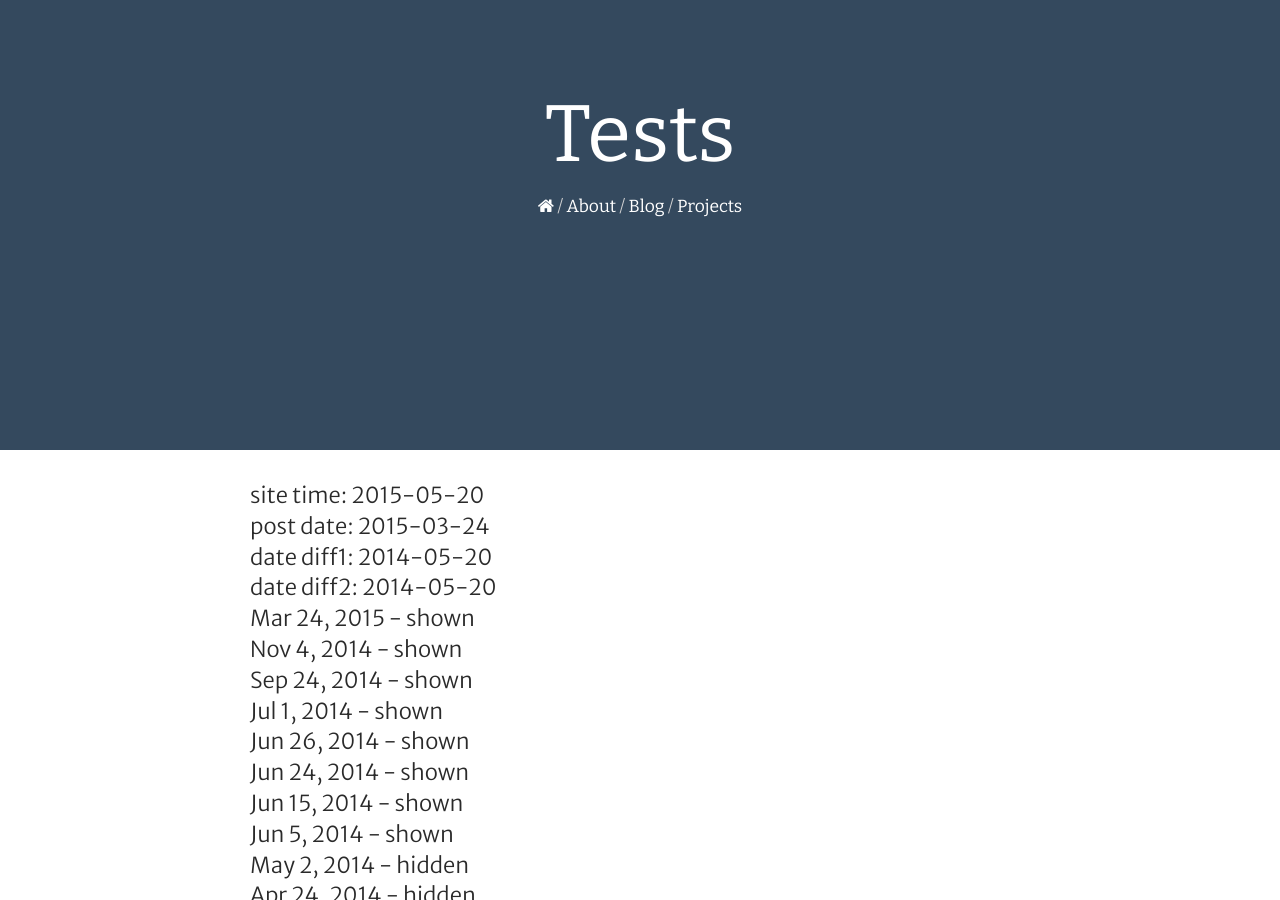
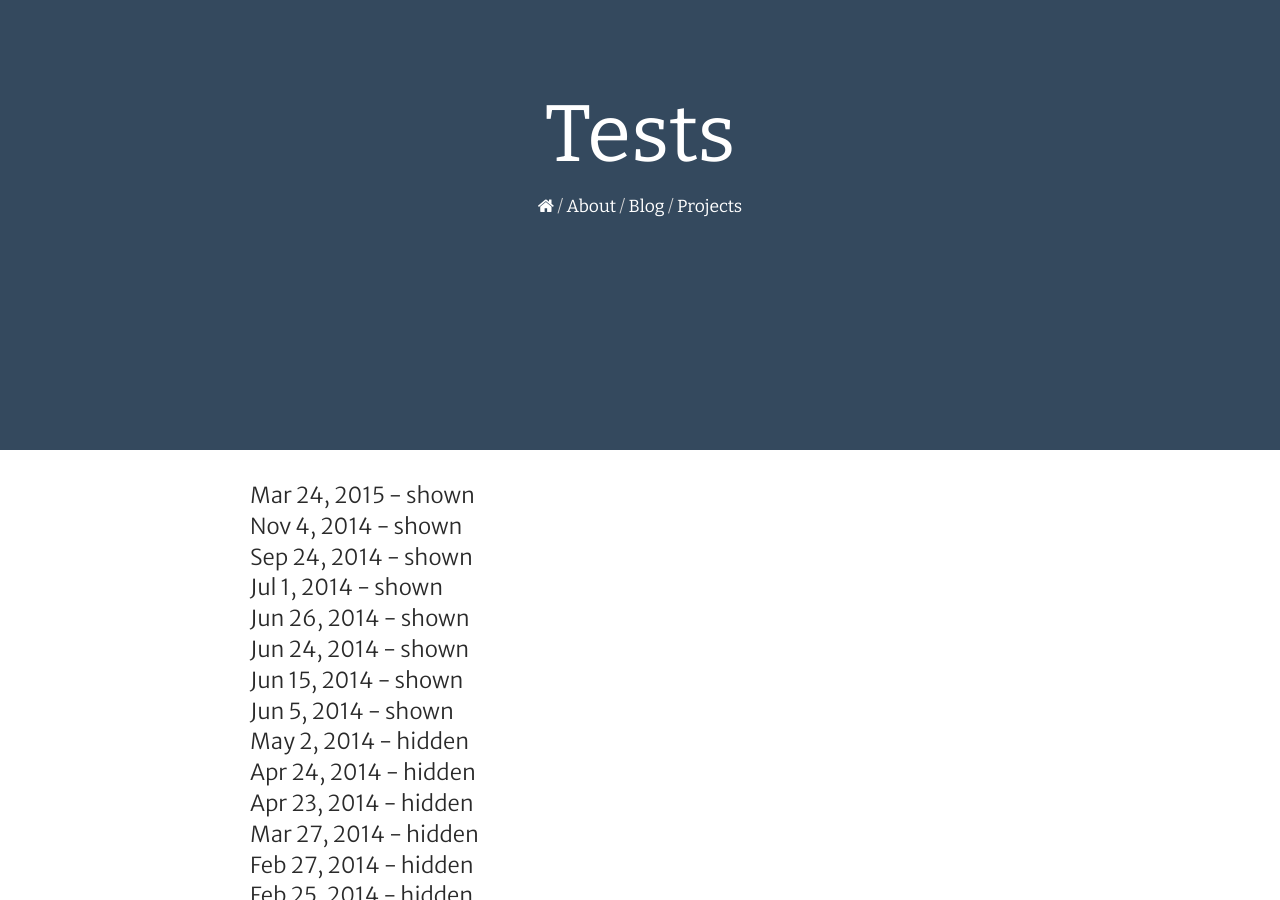
Before and after one commit to Shipwright/daveas.github.io, a Jekyll site: the page built from test.html, in a window 1280 px wide and 900 px high. Built offline with Jekyll 4.4.1, drawn with Linux system fonts in a browser that asks for light colours; nearby versions of some CDN libraries; some web fonts are replaced.

Commit message:
Update test.html

```diff
--- a/_includes/test.html
+++ b/_includes/test.html
@@ -1,11 +1,4 @@
 <p>
-site time: {{ site.time | date: "%F" }}<br>
-{% for post in site.posts limit: 1 %}
-post date: {{ post.date | date: "%F" }}<br>
-{% endfor %}
-date diff1: {{ site.time | date: "%s" | minus: 31556926 | date: "%F" }}<br>
-date diff2: {{ 'now' | date: "%s" | minus: 31556926 | date: "%F" }}<br>
-
 {% capture cutoff_date %}{{ site.time | date: "%s" | minus: 31556926 }}{% endcapture %}
 {% for post in site.posts %}
 {% capture post_date %}{{ post.date | date: "%s" }}{% endcapture %}
@@ -15,13 +8,7 @@ date diff2: {{ 'now' | date: "%s" | minus: 31556926 | date: "%F" }}<br>
 {{ post.date | date: "%b %-d, %Y" }} - hidden<br>
 {% endif %}
 {% endfor %}
-
 </p>
-
-
-{% assign date_diff = todays_date - post_date %}
-{{ date_diff }}
-
 
 <!-- for posts, diff(site.time,post.date), if diff>1year, show, endif, endfor -->
 
@@ -31,7 +18,11 @@ date diff2: {{ 'now' | date: "%s" | minus: 31556926 | date: "%F" }}<br>
 <input id="_1" type="checkbox">
 <div>
   <ul class="post-list">
+    {% capture cutoff_date %}{{ site.time | date: "%s" | minus: 31556926 }}{% endcapture %}
     {% for post in site.posts %}
+    {% capture post_date %}{{ post.date | date: "%s" }}{% endcapture %}
+    {% if post_date >= cutoff_date %}
+    {{ post.date | date: "%b %-d, %Y" }} - shown<br>
     <li>
       <h2><a class="post-link" href="{{ post.url | prepend: site.baseurl }}"><i class="fa fa-archive"></i> {{ post.title }}</a></h2>
       <span class="post-meta">{{ post.date | date: "%b %-d, %Y" }}</span>
@@ -40,19 +31,9 @@ date diff2: {{ 'now' | date: "%s" | minus: 31556926 | date: "%F" }}<br>
         <a href="{{ post.url | prepend: site.baseurl }}">Continue Reading</a>
       </div>
     </li>
-    {% endfor %}
+    {% else %}
+  {{ post.date | date: "%b %-d, %Y" }} - archived<br>
+  {% endif %}
+  {% endfor %}
   </ul>
 </div>
-
-<!--{% capture site_tags %}{% for tag in site.tags %}{{ tag | first }}{% unless forloop.last %},{% endunless %}{% endfor %}{% endcapture %}-->
-<!--{% assign tag_words = site_tags | split:',' | sort %}-->
-
-<!--<div class="tag-cloud">-->
-<!--  <h2>Tags</h2>-->
-<!--  <ul>-->
-<!--    {% for item in (0..site.tags.size) %}{% unless forloop.last %}-->
-<!--    {% capture this_word %}{{ tag_words[item] | strip_newlines }}{% endcapture %}-->
-<!--    <li><a href="#{{ this_word | cgi_escape }}">{{ this_word }} <sup>{{ site.tags[this_word].size }}</sup></a></li>-->
-<!--    {% endunless %}{% endfor %}-->
-<!--  </ul>-->
-<!--</div>-->
```
